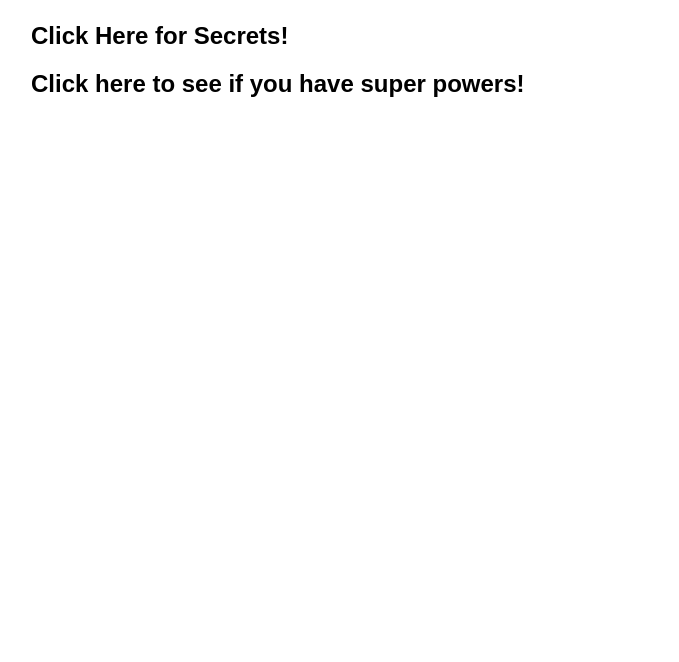
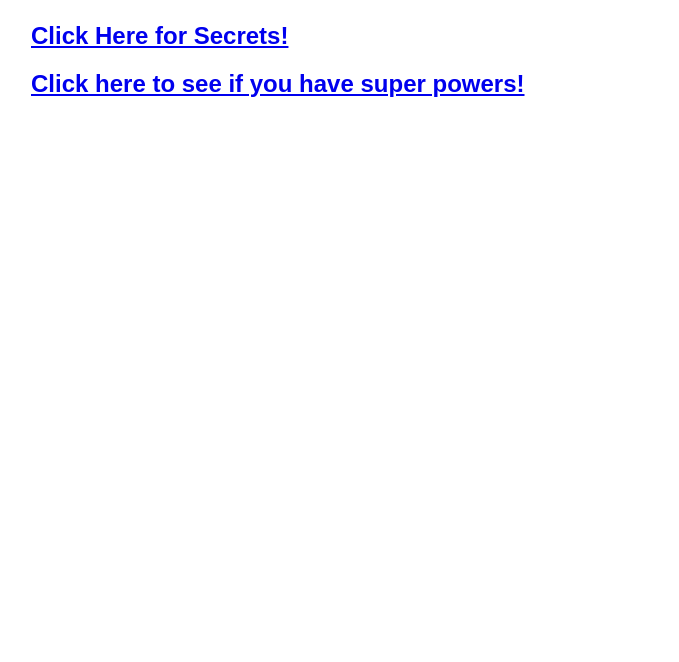
Before and after one commit to joytijani1/curly-broccoli, a plain HTML site: page index.html in a window 1280 px wide. Shown: the part 138-800 px from the top of the page, without its empty margins (289-968 px from the left). Drawn offline with Linux system fonts and the light colour scheme; no server answers.

Commit message:
update homepage

```diff
--- a/index.html
+++ b/index.html
@@ -11,8 +11,8 @@
 <body>
   <main>
     <h1>Vanilla JavaScript App</h1>
-    <h2 href="/secret.html">Click Here for Secrets!</h2>
-    <h2 href="/noaccess.html">Click here to see if you have super powers!</h2>
+    <h2><a href="/secret.html">Click Here for Secrets!</a></h2>
+    <h2><a href="/noaccess.html">Click here to see if you have super powers!</a></h2>
   </main>
 
     <script>
```
